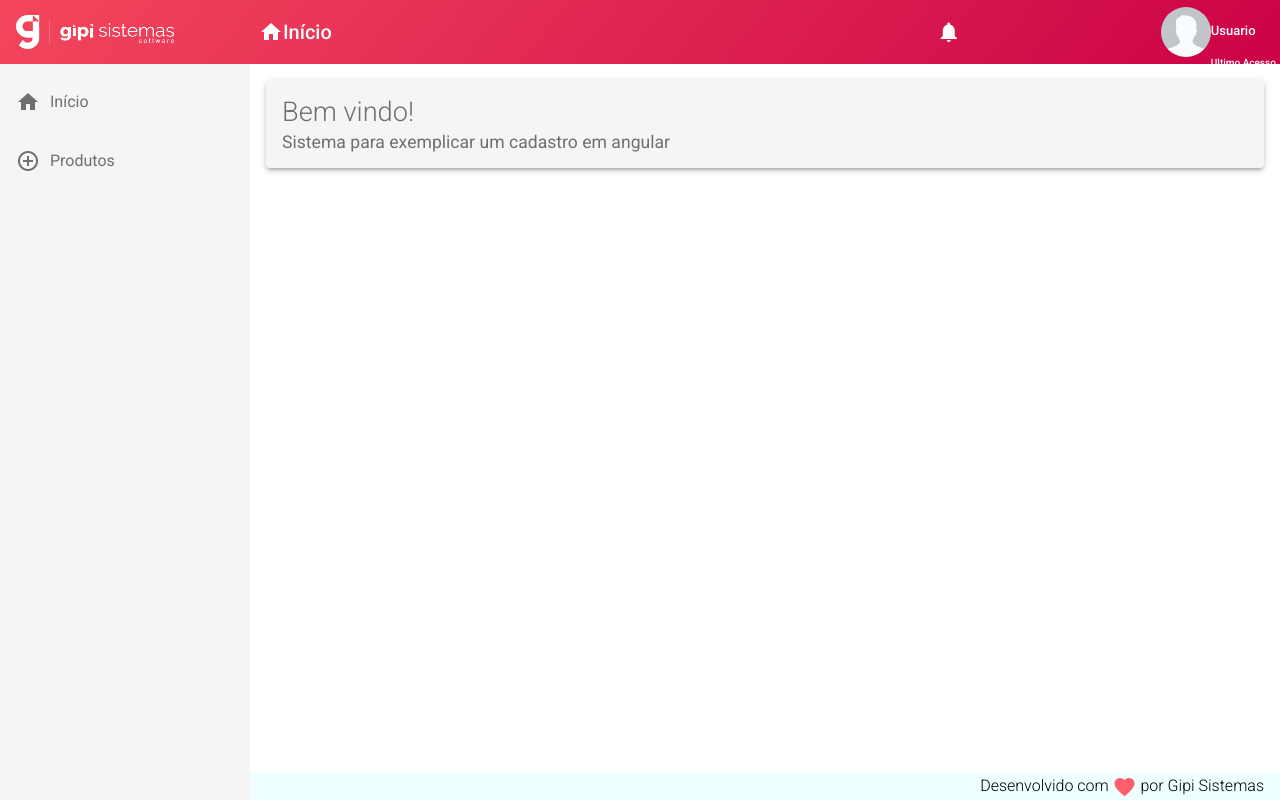
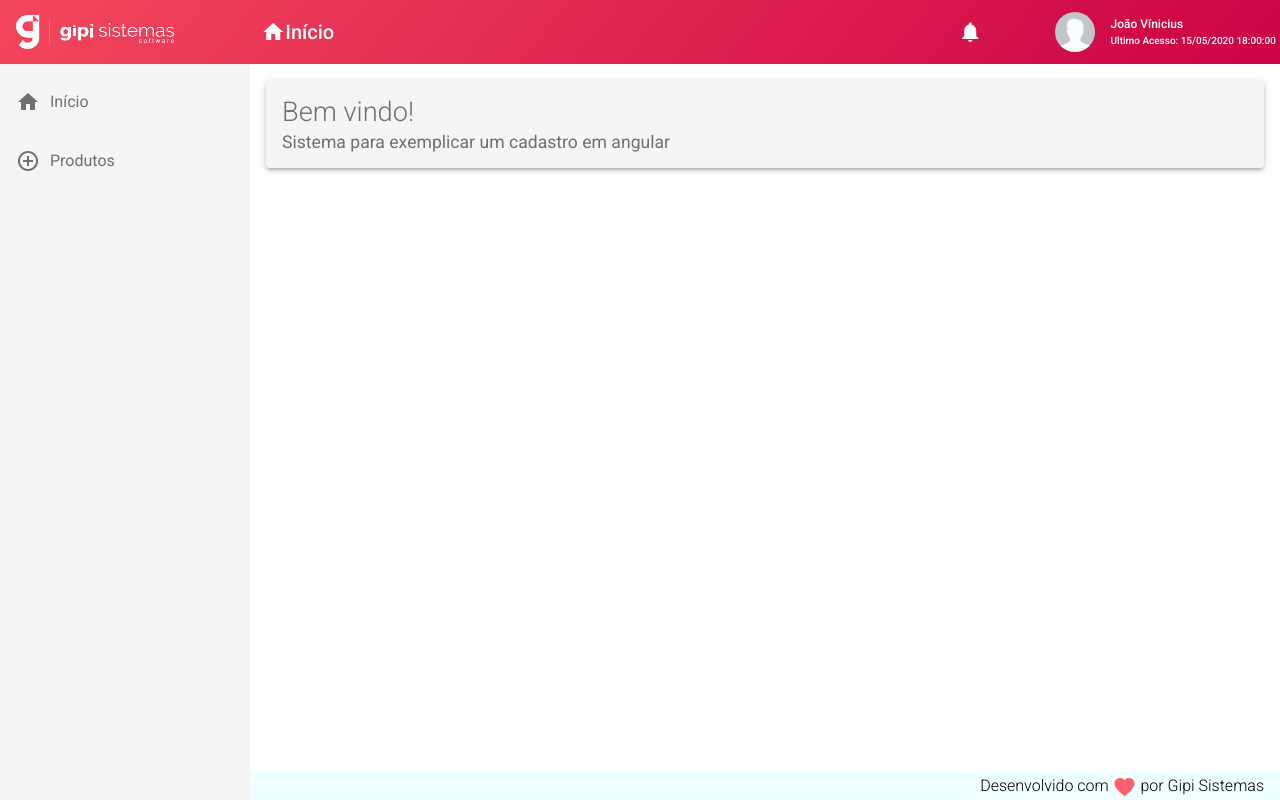
Before and after one commit to joaoviniciusrodrigues/Angular-9, an Angular app in the folder CRUD/frontend/: page / in a window 1280 px wide. Built offline with nearby package versions, Linux system fonts and the light colour scheme.

Commit message:
Melhorias na tela

```diff
--- a/CRUD/frontend/src/app/components/template/header/header.component.css
+++ b/CRUD/frontend/src/app/components/template/header/header.component.css
@@ -12,38 +12,53 @@
 
 .header .logo{
     max-height: 35px;
-    padding-right: 60px;
 }
 
 .header .title-group{
-    padding-right: 5px;
-    padding-left: 25px;
+    padding-left: 7%;
+    cursor: pointer;
+
+}
+
+.header .notification{
+    padding-left: 50%;
     cursor: pointer;
 }
 
-.header .notification{
-    padding-left: 600px;
-    padding-right: 200px;
-    cursor: pointer;
+.header div{
+    padding-left: 5%;
+    display: flex;
+    align-items: center;
 }
 
-.header .user{
-    border-radius: 50%;
+.header .div-img-user{
+   place-content: stretch;
+   align-items: stretch;
+   display: flex;
+   flex-direction: row;
+   box-sizing: border-box;
+   padding-right: 5px;
 }
 
-.header .usertext{
+.header .img-user{
+    max-height: 40px;
+    max-width: 40px;
+    border-radius: 50%;
+ }
+
+.header .text-user{
     display: flex;
     flex-direction: column;
-    padding-top: 50px;
-    padding-bottom: 50px;
+    box-sizing: border-box;
+    place-content: flex-start center;
+    align-items: flex-start;
 }
 
 .header .name-user{
-    font-size: 13px;
-    padding-top: 30px;
+    font-size: 12px;
+    max-height: 5px;
 }
 
 .header .ultimo-acesso{
     font-size: 10px;
-
 }
--- a/CRUD/frontend/src/app/components/template/header/header.component.html
+++ b/CRUD/frontend/src/app/components/template/header/header.component.html
@@ -23,23 +23,22 @@
         </a>
     </span>
 
-    <span>
-        <a>
-            <img class="user" src="assets/img/user.png" alt="logo" width="50" height="50" />
-        </a>
-
-    </span>
-
-    <div class="usertext">
-
-        <label class="name-user">
-            Usuario
-        </label>
+    <div>
 
 
-        <label class="ultimo-acesso">
-            Ultimo Acesso
-        </label>
+        <div class="div-img-user">
+            <img class="img-user" src="assets/img/user.png" alt="avatar" />
+        </div>
+
+
+        <div class="text-user">
+            <p class="name-user">João Vínicius</p>
+
+            <span class="ultimo-acesso">
+                Ultimo Acesso: 15/05/2020 18:00:00
+            </span>
+
+        </div>
 
     </div>
 
```
